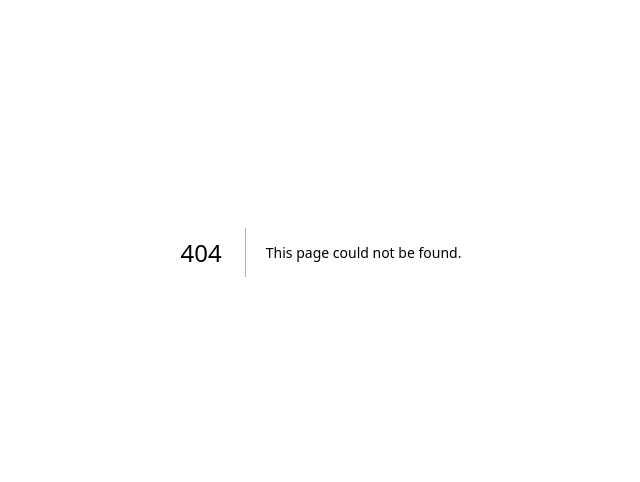
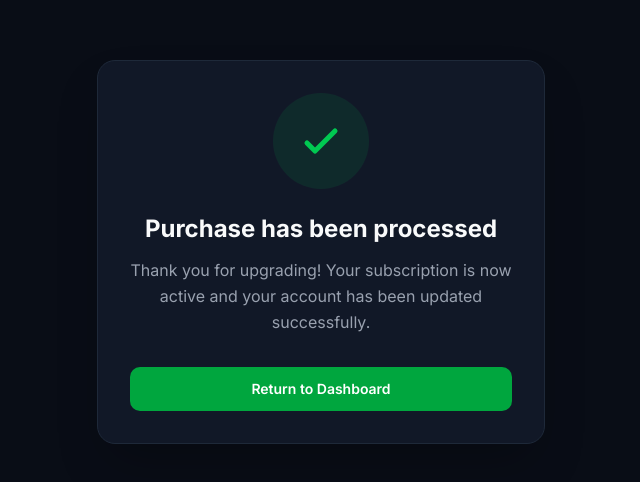
Before and after one commit to EzekielFamofo/Gbam, a Next.js app in the folder packages/web/: page /billing/success in a window 1280 px wide. Before the commit this address had no page. Shown: the part 148-630 px from the top of the page, without its empty margins (319-959 px from the left). Built offline with nearby package versions, Linux system fonts and the light colour scheme.

Commit message:
Dashboard fix 3

```diff
--- /dev/null
+++ b/packages/web/app/billing/success/page.tsx
@@ -0,0 +1,45 @@
+import Link from "next/link";
+
+export default function BillingSuccessPage() {
+  return (
+    <div className="min-h-screen bg-[#090d16] flex flex-col items-center justify-center p-4">
+      <div className="max-w-md w-full bg-[#111827] border border-gray-800 rounded-2xl p-8 text-center shadow-2xl">
+
+        {/* Big Green Tick Icon */}
+        <div className="w-24 h-24 bg-green-500/10 rounded-full flex items-center justify-center mx-auto mb-6">
+          <svg
+            className="w-12 h-12 text-green-500"
+            fill="none"
+            stroke="currentColor"
+            viewBox="0 0 24 24"
+            xmlns="http://www.w3.org/2000/svg"
+          >
+            <path
+              strokeLinecap="round"
+              strokeLinejoin="round"
+              strokeWidth={2.5}
+              d="M5 13l4 4L19 7"
+            />
+          </svg>
+        </div>
+
+        {/* Text Content */}
+        <h1 className="text-2xl font-bold text-gray-50 mb-3">
+          Purchase has been processed
+        </h1>
+        <p className="text-gray-400 mb-8 leading-relaxed">
+          Thank you for upgrading! Your subscription is now active and your account has been updated successfully.
+        </p>
+
+        {/* Return Button */}
+        <Link
+          href="/dashboard"
+          className="inline-flex items-center justify-center w-full px-6 py-3 text-sm font-semibold text-white bg-green-600 rounded-lg hover:bg-green-500 transition-colors focus:ring-4 focus:ring-green-500/30 outline-none"
+        >
+          Return to Dashboard
+        </Link>
+
+      </div>
+    </div>
+  );
+}
--- a/packages/web/app/dashboard/_components/dashboard-summary.tsx
+++ b/packages/web/app/dashboard/_components/dashboard-summary.tsx
@@ -12,7 +12,6 @@ export function DashboardSummaryCards({ summary }: { summary: DashboardSummary }
         <p className="mt-3 font-display text-3xl font-semibold text-foreground">
           {formatCredits(summary.creditsBalance)}
         </p>
-        <p className="mt-1 text-xs text-muted-foreground">{formatSyncStatus(summary.lastCreditsSyncedAt)}</p>
       </div>
 
       <div className="rounded-2xl border border-border bg-card p-5">
@@ -22,7 +21,6 @@ export function DashboardSummaryCards({ summary }: { summary: DashboardSummary }
         <p className="mt-3 font-display text-3xl font-semibold text-foreground">
           {formatCredits(summary.creditsUsedThisMonth)}
         </p>
-        <p className="mt-1 text-xs text-muted-foreground">Usage currently tracked through the internal GBAM ledger</p>
       </div>
 
       <div className="rounded-2xl border border-border bg-card p-5">
```
Also changed, not shown: 1 other file (tests, documents, lock files or other folders).
